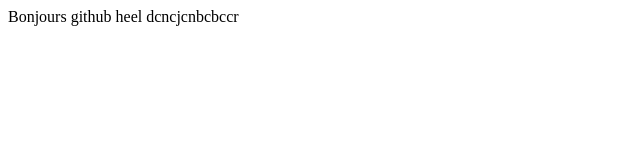
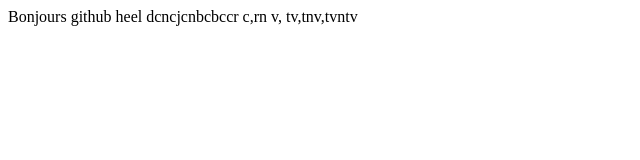
Before and after one commit to OMA-5217/git-application, a plain HTML site: page index.html in a window 1280 px wide. Shown: the whole page, without its empty margins (0-640 px from the left). Drawn offline with Linux system fonts and the light colour scheme.

Commit message:
Update index.html

```diff
--- a/index.html
+++ b/index.html
@@ -8,5 +8,6 @@
 <body>
      Bonjours github
     heel dcncjcnbcbccr
+    c,rn v, tv,tnv,tvntv
 </body>
 </html>
```
